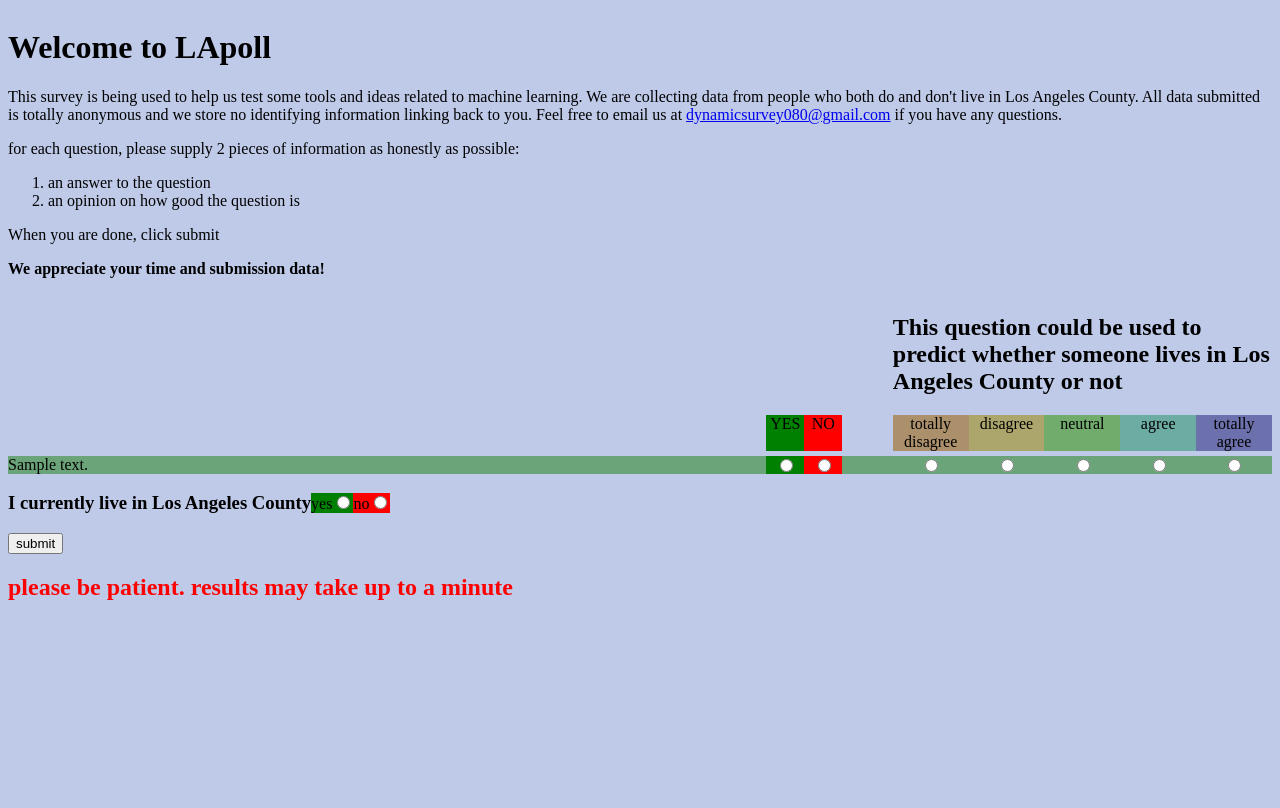
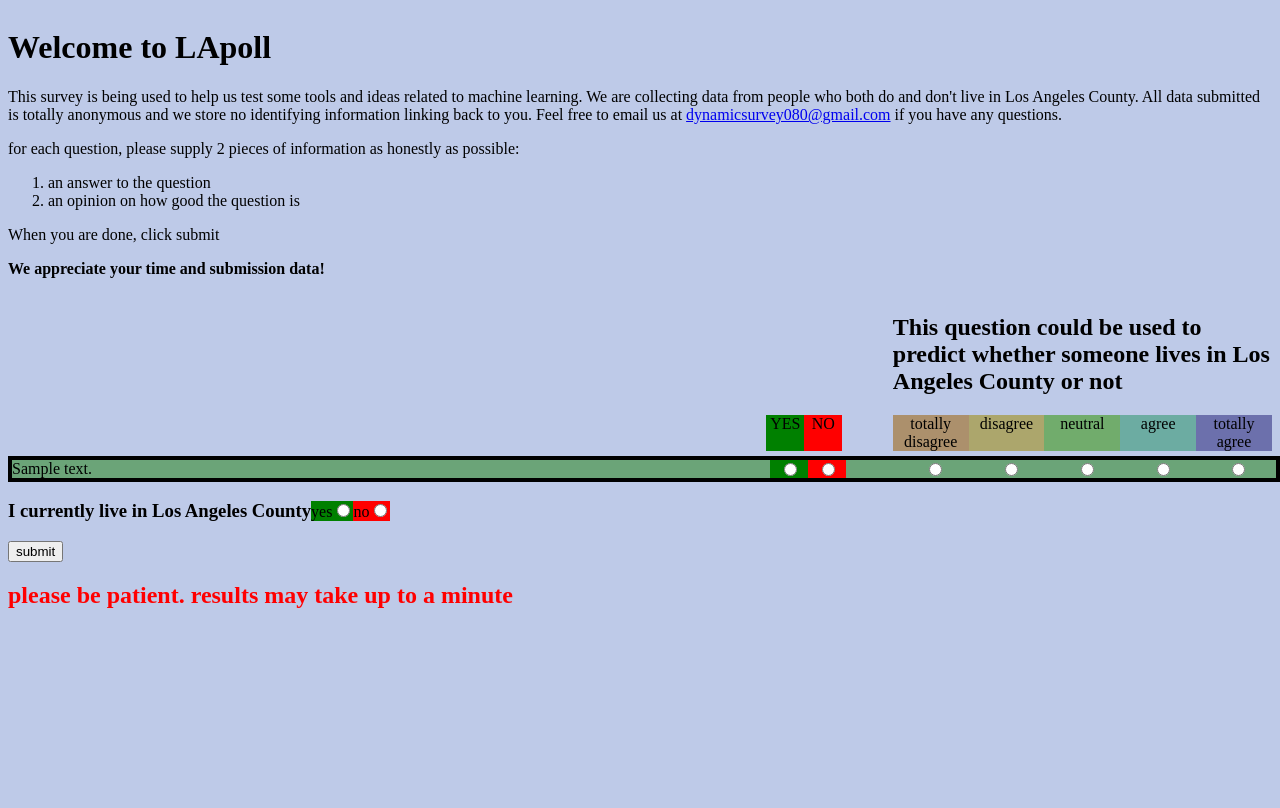
Before and after one commit to dicquiloan/dynamic-survey, a Django app: page / in a window 1280 px wide, with the pointer over the restyled element. Run offline with Django 3.2, Linux system fonts and the light colour scheme; tables that the repository leaves empty hold one stand-in row (values such as "Sample post").

Commit message:
survey question rows now have border when hovered

```diff
--- a/LApoll/static/css/survey.css
+++ b/LApoll/static/css/survey.css
@@ -60,6 +60,9 @@ body{
 	width: 100%;
 	margin: 5px 0px 0px 0px;
 }
+.questionRow:hover{
+	border: 4px solid black;
+}
 .questionText{
 	width: 60%;
 }
--- /dev/null
+++ b/LApoll/static/js/survey.js
@@ -0,0 +1,4 @@
+/*
+document.querySelectorAll('.questionRow').forEach(x=> x.addEventListener('mousemove', (event)=>event.target.style.scale=2))
+document.querySelectorAll('.questionRow').forEach(x=> x.addEventListener('mouseout', (event)=>event.target.style.scale=1))
+*/
```
Also changed, not shown: static/compare.css (renamed from static/css/compare.css), static/survey.css (renamed from static/css/survey.css).
